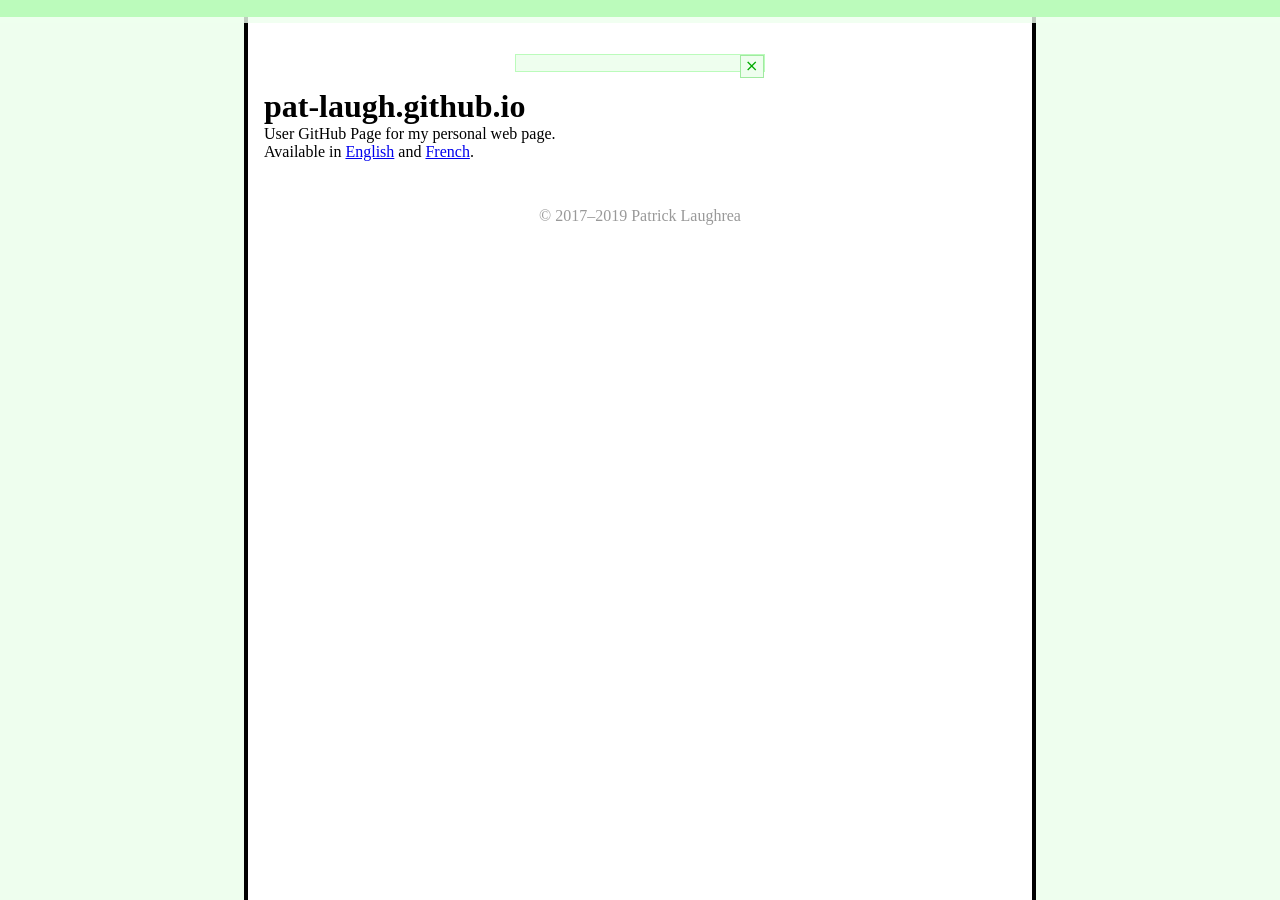
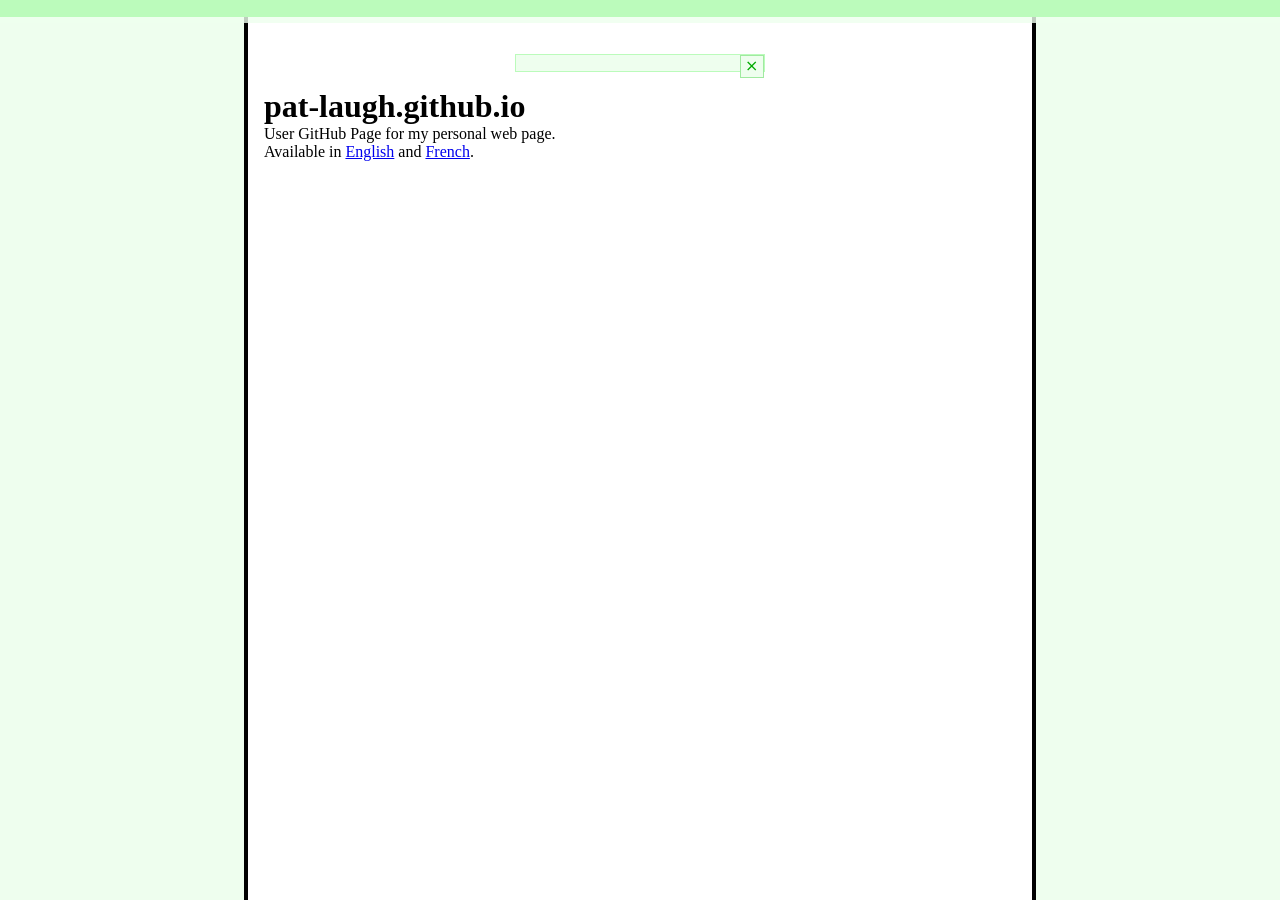
Before and after one commit to Pat-Laugh/pat-laugh.github.io, a Jekyll site: the page built from README.md, in a window 1280 px wide. Built offline with Jekyll 4.4.1, drawn with Linux system fonts in a browser that asks for light colours; our own code applies the rules of GitHub Pages for plain Markdown files.

Commit message:
157 Remove Copyright info
No more updating it, and it is not necessary anyway.

```diff
--- a/_layouts/default.html
+++ b/_layouts/default.html
@@ -82,8 +82,6 @@
 			<a id="link-language" href="/{{ layout.lang_other }}/{{ page.link }}">{{ layout.info_box_lang }}</a>
 			<br>
 			{{ layout.last_modif_msg }} {{ page.last_modif }}
-			<br>
-			&copy; 2017&ndash;2019 {{ site.author }}
 		</footer>
 	</div>
 </body>
```
